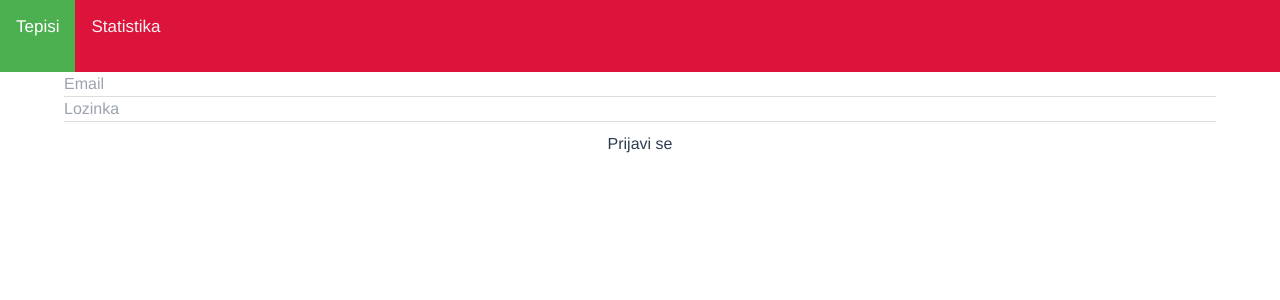
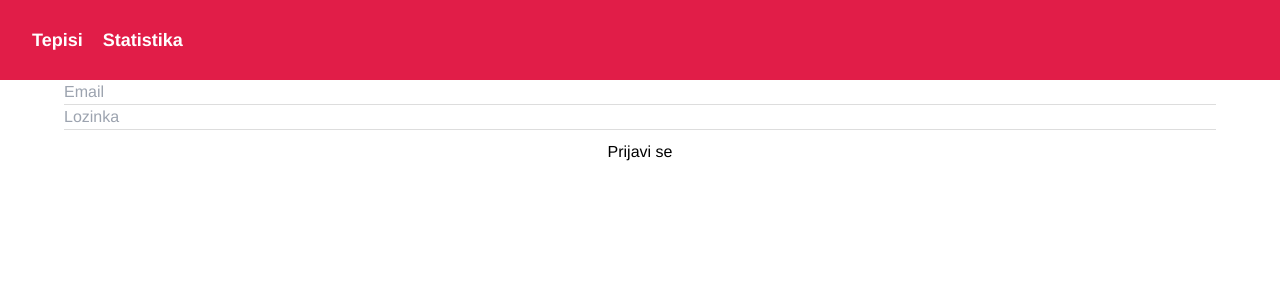
Before and after one commit to ilhankalac/extra-sjaj, a Vue app: page /prijava in a window 1280 px wide. Shown: the top 300 px of the page. Built offline with nearby package versions, Linux system fonts and the light colour scheme; no server answers.

Commit message:
navbar with tailwind

```diff
--- a/src/App.vue
+++ b/src/App.vue
@@ -1,18 +1,18 @@
 <template>
-  <div class="topnav">
-    <a class="active">Tepisi</a>
-    <a>Statistika</a>
-    <a v-if="user" @click="handleClick" style="float:right">
-      <span class="material-icons">
-        logout
-      </span>
-    </a>
-    <br />
-    <br />
-    <br />
-    <!-- <p style="padding-top:20px; color: white">{{ user?.email }}</p> -->
+  <div class="h-20 bg-red-600 flex justify-between items-center ">
+    <div class="space-x-5 ml-8">
+      <button class="btn hover:bg-red-700 text-white text-lg font-bold  ">Tepisi</button>
+      <button class="btn hover:bg-red-700  text-white text-lg font-bold">Statistika</button>
+    </div>
+    <div class="flex flex-col text-white ">
+      <a class="btn text-lg font-bold  float-right cursor-pointer" v-if="user" @click="handleClick">
+        <span class="material-icons">
+          logout
+        </span>
+      </a>
+      <p>{{ user?.email }}</p>
+    </div>
   </div>
-
   <router-view />
 </template>
 <script>
@@ -41,58 +41,15 @@ export default {
 </script>
 
 <style>
-.topnav {
-  background-color: crimson;
-  overflow: hidden;
-}
-
-/* Style the links inside the navigation bar */
-.topnav a {
-  float: left;
-  color: #f2f2f2;
-  text-align: center;
-  padding: 14px 16px;
-  text-decoration: none;
-  font-size: 17px;
-  height: 72px;
-}
-
-/* Change the color of links on hover */
-.topnav a:hover {
-  background-color: #ddd;
-  color: black;
-}
-
 /* Add a color to the active/current link */
-.topnav a.active {
-  background-color: #4caf50;
-  color: white;
-}
 
 #app {
   font-family: Avenir, Helvetica, Arial, sans-serif;
   -webkit-font-smoothing: antialiased;
   -moz-osx-font-smoothing: grayscale;
   text-align: center;
-  color: #2c3e50;
 }
 
-#nav {
-  padding: 10px;
-
-  a {
-    font-weight: bold;
-    color: #2c3e50;
-
-    &.router-link-exact-active {
-      color: #42b983;
-    }
-  }
-}
-body {
-  margin: 0;
-  background: white;
-}
 label {
   display: block;
   color: #bbb;
--- a/src/views/Customer/Customers.vue
+++ b/src/views/Customer/Customers.vue
@@ -20,7 +20,10 @@
   <div class="row">
     <div v-if="!filteredCustomers?.length > 0" class="loader"></div>
     <div class="flex flex-wrap ">
-      <div class="w-72   m-3 max-w-md bg-gray-400  hover:bg-gray-500 rounded-xl shadow-md overflow-hidden text-white md:max-w-2xl ">
+      <div
+        class="w-72   m-3 max-w-md bg-gray-400  hover:bg-gray-500 rounded-xl shadow-md overflow-hidden text-white md:max-w-2xl "
+        @click="createNewCustomer()"
+      >
         <div class="p-8 ">
           <h3>
             <span class="material-icons">
```
